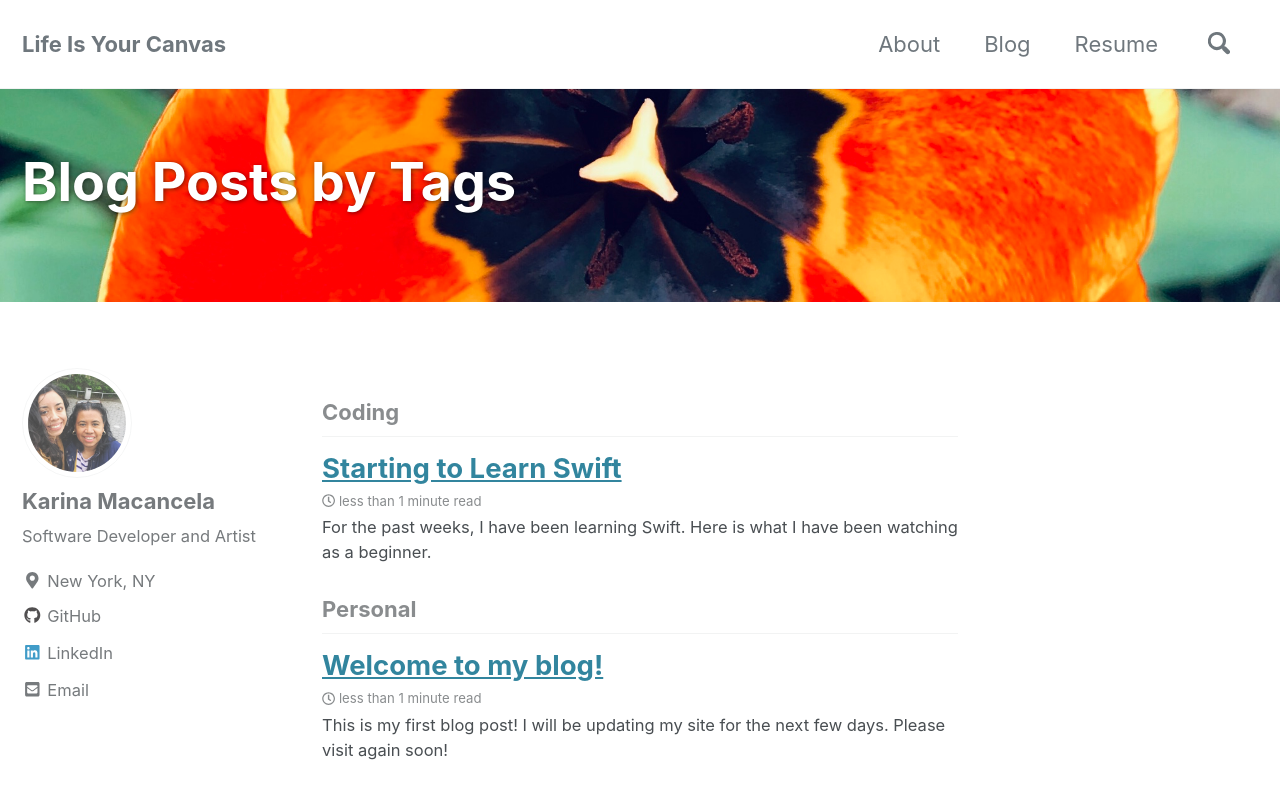
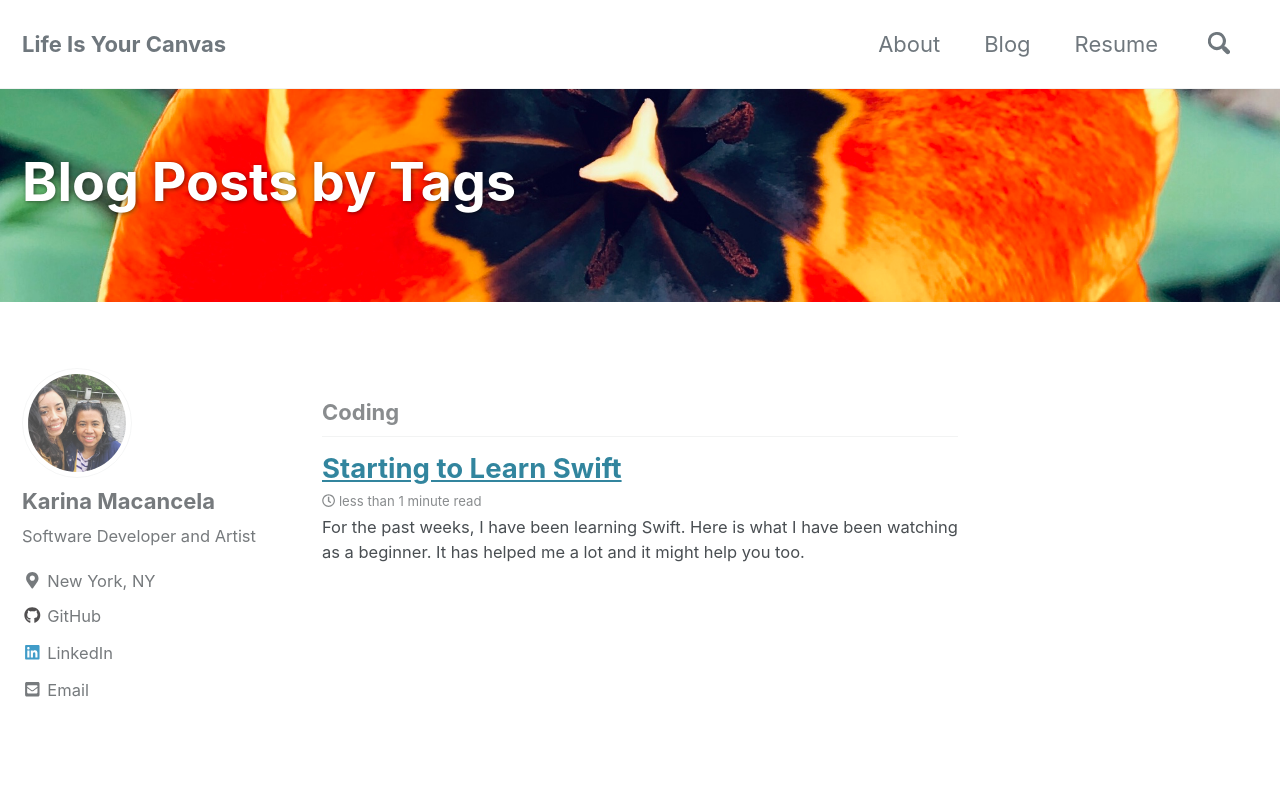
Before and after one commit to kmacancela/kmacancela.github.io, a Jekyll site: the page built from _pages/blog.md, in a window 1280 px wide and 900 px high. Shown: the top 799 px of the window. Built offline with Jekyll 4.4.1, drawn with Linux system fonts in a browser that asks for light colours; cached includes are drawn as plain includes; nearby versions of some CDN libraries.

Commit message:
Customizations

````diff
--- a/_config.yml
+++ b/_config.yml
@@ -16,7 +16,7 @@ minimal_mistakes_skin    : "default" # "air", "aqua", "contrast", "dark", "dirt"
 
 # Site Settings
 locale                   : "en-US"
-title                    : "Life Is Your Canvas | Karina Macancela"
+title                    : "Karina Macancela"
 title_separator          : "-"
 name                     : "Karina Macancela"
 description              : "My Blog"
@@ -300,3 +300,11 @@ defaults:
     values:
       layout: single
       author_profile: true
+
+  # _sidebar
+  - scope:
+      path: ""
+      type: sidebar
+    values:
+      sidebar:
+        nav: "sidebar"
--- a/_includes/head/custom.html
+++ b/_includes/head/custom.html
@@ -1,5 +1,6 @@
 <!-- start custom head snippets -->
 
 <!-- insert favicons. use https://realfavicongenerator.net/ -->
+<link rel="icon" href="https://emojipedia-us.s3.dualstack.us-west-1.amazonaws.com/thumbs/240/apple/198/female-technologist-type-1-2_1f469-1f3fb-200d-1f4bb.png">
 
 <!-- end custom head snippets -->
--- a/_pages/blog.md
+++ b/_pages/blog.md
@@ -5,6 +5,7 @@ title: "Blog Posts by Tags"
 author-profile: true
 header:
   overlay_image: "/assets/images/flower.jpg"
+
 ---
 
 {% include base_path %}
--- a/_posts/2019-05-09-welcome.md
+++ /dev/null
@@ -1,37 +0,0 @@
----
-title: "Welcome to my blog!"
-date: 2019-05-09
-tags: [Personal]
-excerpt: "This is my first blog post! I will be updating my site for the next few days. Please visit again soon!"
----
-
-# H1 Heading
-
-## H2 Heading
-
-### H3 Heading
-
-Here's some basic text.
-
-And here's some *italics* text
-
-Here's some **bold** text
-
-Here is a [link](https://github.com)
-
-Here is a bulleted list:
-* First item
-+ Second item
-- Third item
-
-Here is a numbered list:
-1. First item
-2. Second item
-3. Third item
-
-Here is a Java block:
-```java
-System.out.println("Hello world");
-```
-
-Some inline code: `x+y`
--- a/_posts/2019-05-12-starting-with-swift.md
+++ b/_posts/2019-05-12-starting-with-swift.md
@@ -4,7 +4,8 @@ date: 2019-05-12
 tags: [Coding]
 header:
   overlay_color: "#333"
-excerpt: "For the past weeks, I have been learning Swift. Here is what I have been watching as a beginner."
+excerpt: "For the past weeks, I have been learning Swift. Here is what I have been watching as a beginner. It has helped me a lot and it might help you too."
+
 ---
 
 <p align="justify">
--- a/index.html
+++ b/index.html
@@ -4,7 +4,6 @@ author_profile: false
 header:
   image: "/assets/images/cityscape.jpg"
   caption: "Photo Credit: Karina Macancela"
-
 ---
 
 <center>
````
Also changed, not shown: _data/navigation.yml (+12 -4 lines), 2 other files.
